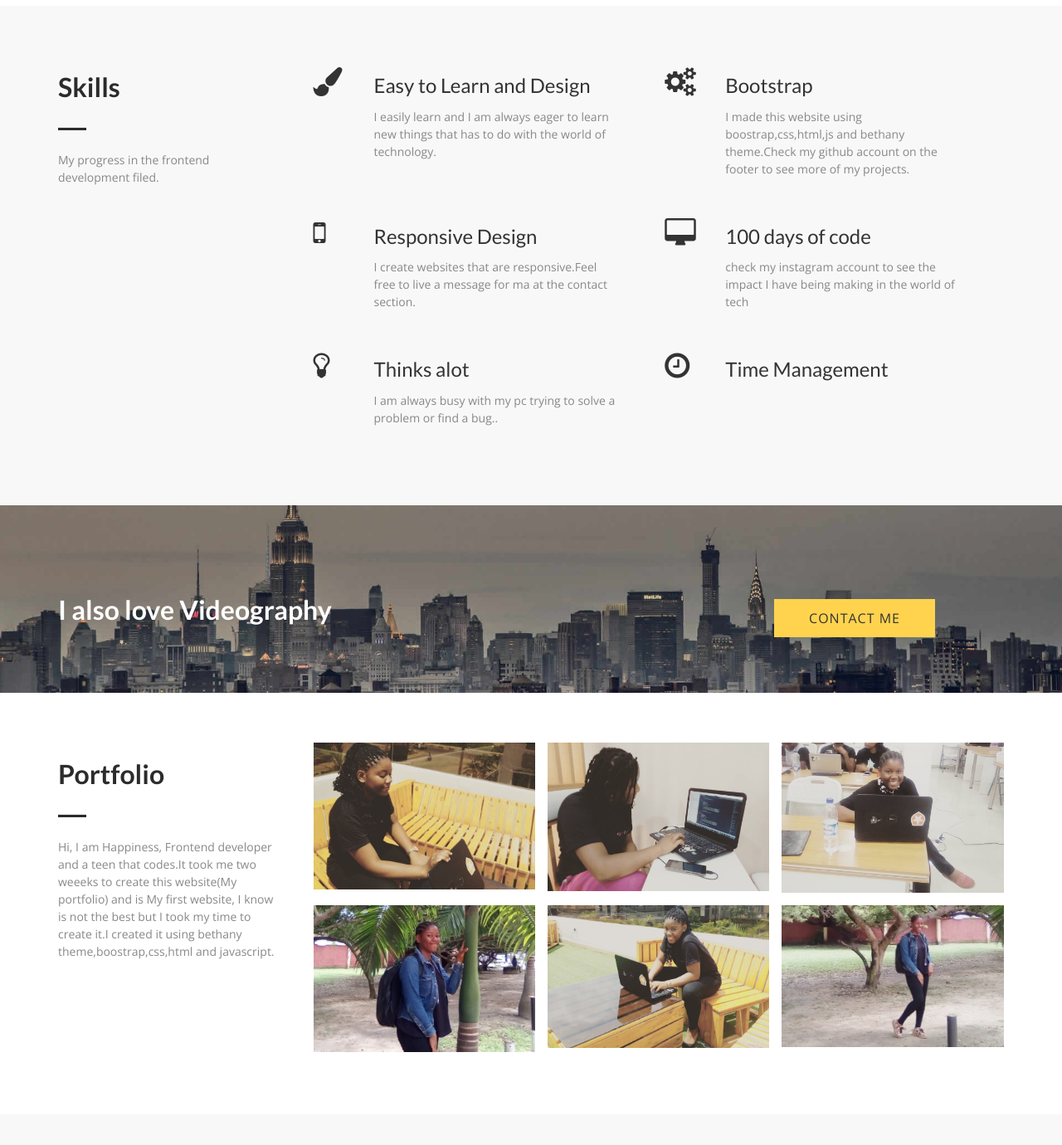
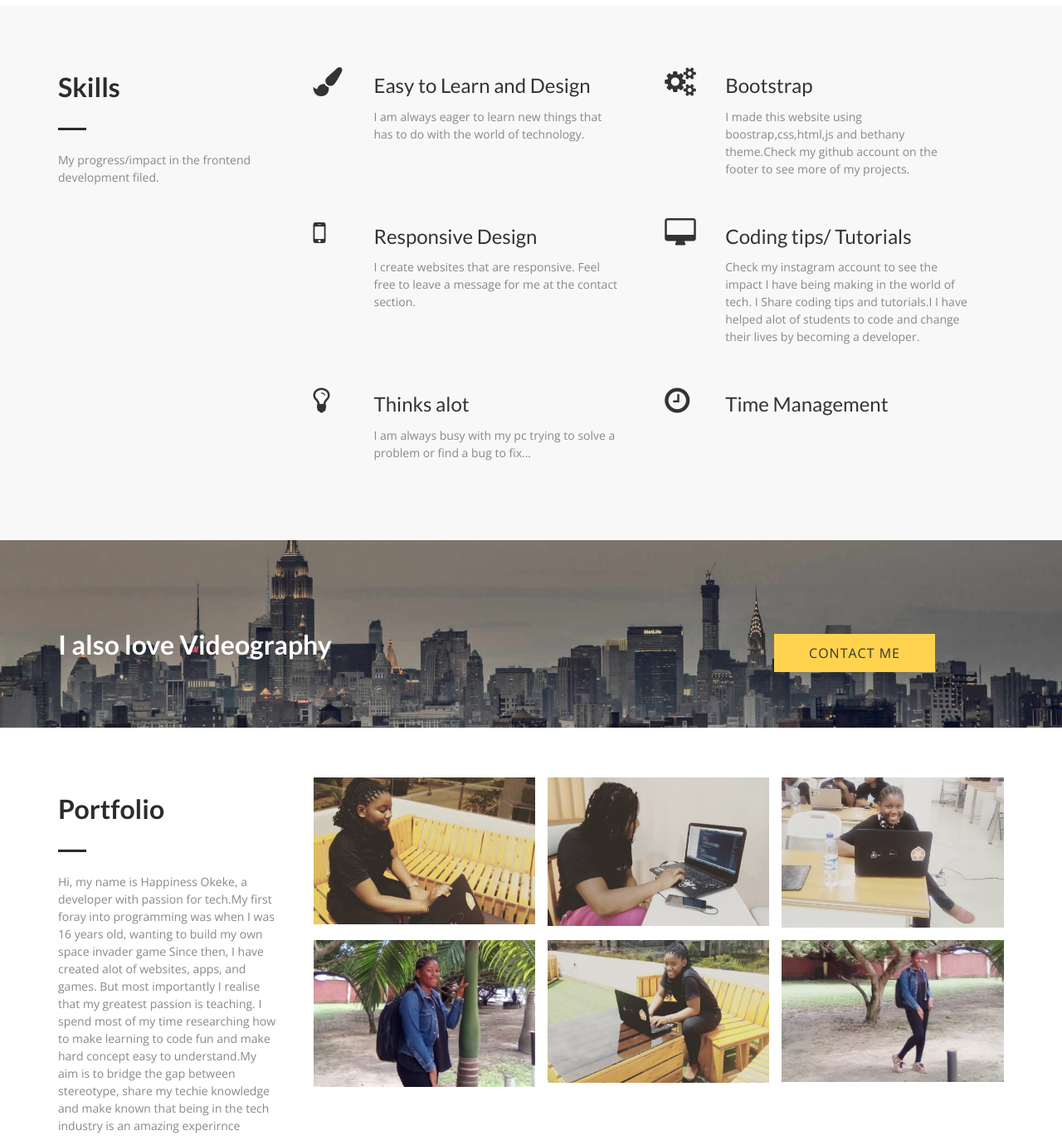
Before and after one commit to happiexplores/myportfolio, a plain HTML site: page index.html in a window 1280 px wide. Shown: the part 840-2220 px from the top of the page at 83% size. Drawn offline with nearby package versions, Linux system fonts and the light colour scheme.

Commit message:
Update index.html

```diff
--- a/index.html
+++ b/index.html
@@ -73,7 +73,7 @@
           <div class="section-title">
             <h2 class="head-title">Skills</h2>
             <hr class="botm-line">
-            <p class="sec-para">My progress in the frontend development filed.</p>
+            <p class="sec-para">My progress/impact in the frontend development filed.</p>
           </div>
         </div>
         <div class="col-md-9">
@@ -83,7 +83,7 @@
             </div>
             <div class="icon-text">
               <h3 class="txt-tl">Easy to Learn and Design</h3>
-              <p class="txt-para">I easily learn and I am always eager to learn new things that has to do with the world of technology. </p>
+              <p class="txt-para"> I am always eager to learn new things that has to do with the world of technology. </p>
             </div>
           </div>
           <div class="col-md-6 wow fadeInRight delay-02s">
@@ -101,7 +101,7 @@
             </div>
             <div class="icon-text">
               <h3 class="txt-tl">Responsive Design</h3>
-              <p class="txt-para">I create websites that are responsive.Feel free to live a message for ma at the contact section. </p>
+              <p class="txt-para">I create websites that are responsive. Feel free to leave a message for me at the contact section. </p>
             </div>
           </div>
           <div class="col-md-6 wow fadeInRight delay-04s">
@@ -109,8 +109,9 @@
               <i class="fa fa-desktop"></i>
             </div>
             <div class="icon-text">
-              <h3 class="txt-tl">100 days of code</h3>
-              <p class="txt-para">check my instagram account to see the impact I have being making in the world of tech </p>
+              <h3 class="txt-tl">Coding tips/ Tutorials</h3>
+              <p class="txt-para">Check my instagram account to see the impact I have being making in the world of tech. I Share coding tips and tutorials.I
+              I have helped alot of students to code and change their lives by becoming a developer. </p>
             </div>
           </div>
           <div class="col-md-6 wow fadeInRight delay-06s">
@@ -119,7 +120,7 @@
             </div>
             <div class="icon-text">
               <h3 class="txt-tl">Thinks alot</h3>
-              <p class="txt-para">I am always busy with my pc trying to solve a problem or find a bug.. </p>
+              <p class="txt-para">I am always busy with my pc trying to solve a problem or find a bug to fix... </p>
             </div>
           </div>
           <div class="col-md-6 wow fadeInRight delay-06s">
@@ -160,8 +161,9 @@
           <div class="section-title">
             <h2 class="head-title">Portfolio</h2>
             <hr class="botm-line">
-            <p class="sec-para">Hi, I am Happiness, Frontend developer and a teen that codes.It took me two weeeks to create this website(My portfolio) and is My first website, I know is not the best but I took my time to create it.I created it using bethany theme,boostrap,css,html and javascript.</p>
-          </div>
+            <p class="sec-para">Hi, my name is Happiness Okeke, a developer with passion for tech.My first foray into programming was when I was 16 years old, wanting to build my own  space invader game
+             Since then, I have created alot of websites, apps, and games. But most importantly I realise that my greatest passion is teaching. I spend most of my time researching how to make learning to
+              code fun and make hard concept easy to understand.My aim is to bridge the gap between stereotype, share my techie knowledge and make known that being in the tech industry is an amazing experirnce</div>
         </div>
         <div class="col-md-9 col-sm-12">
           <div class="col-md-4 col-sm-6 padding-right-zero">
```
